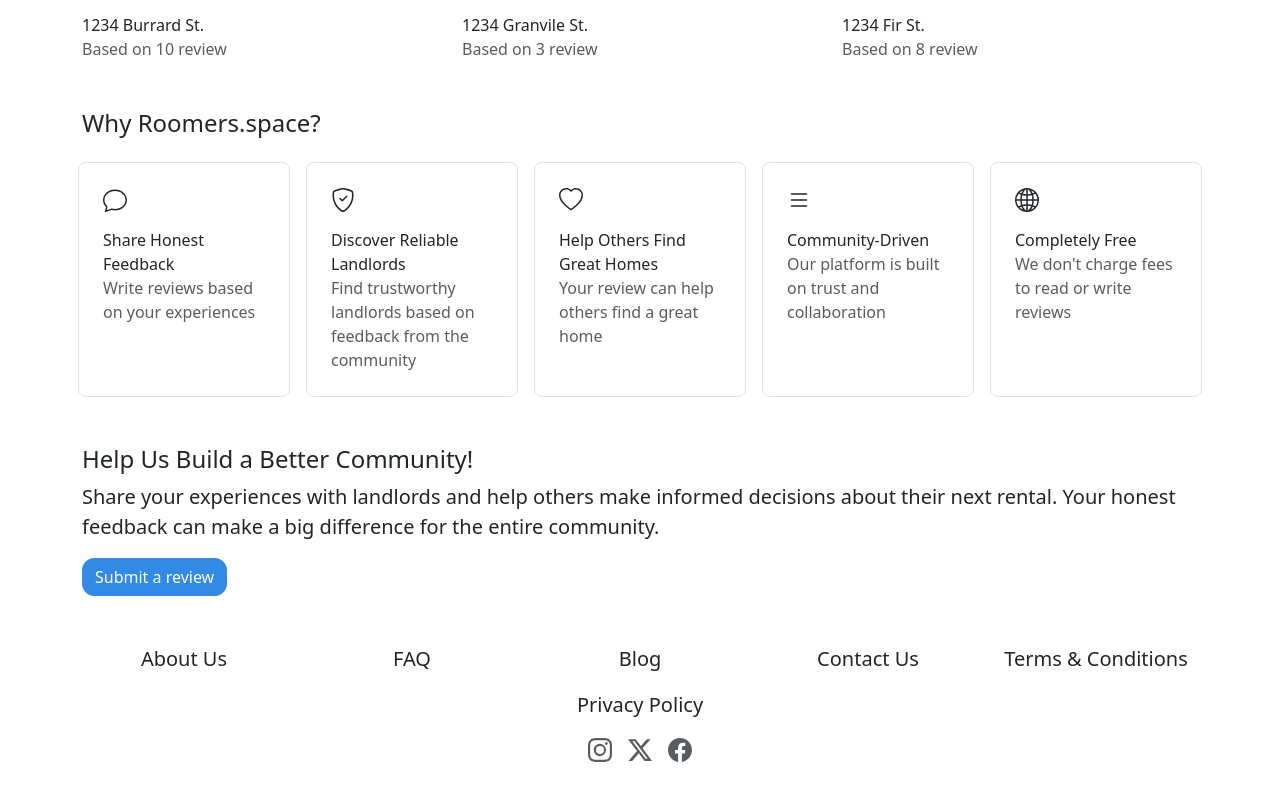
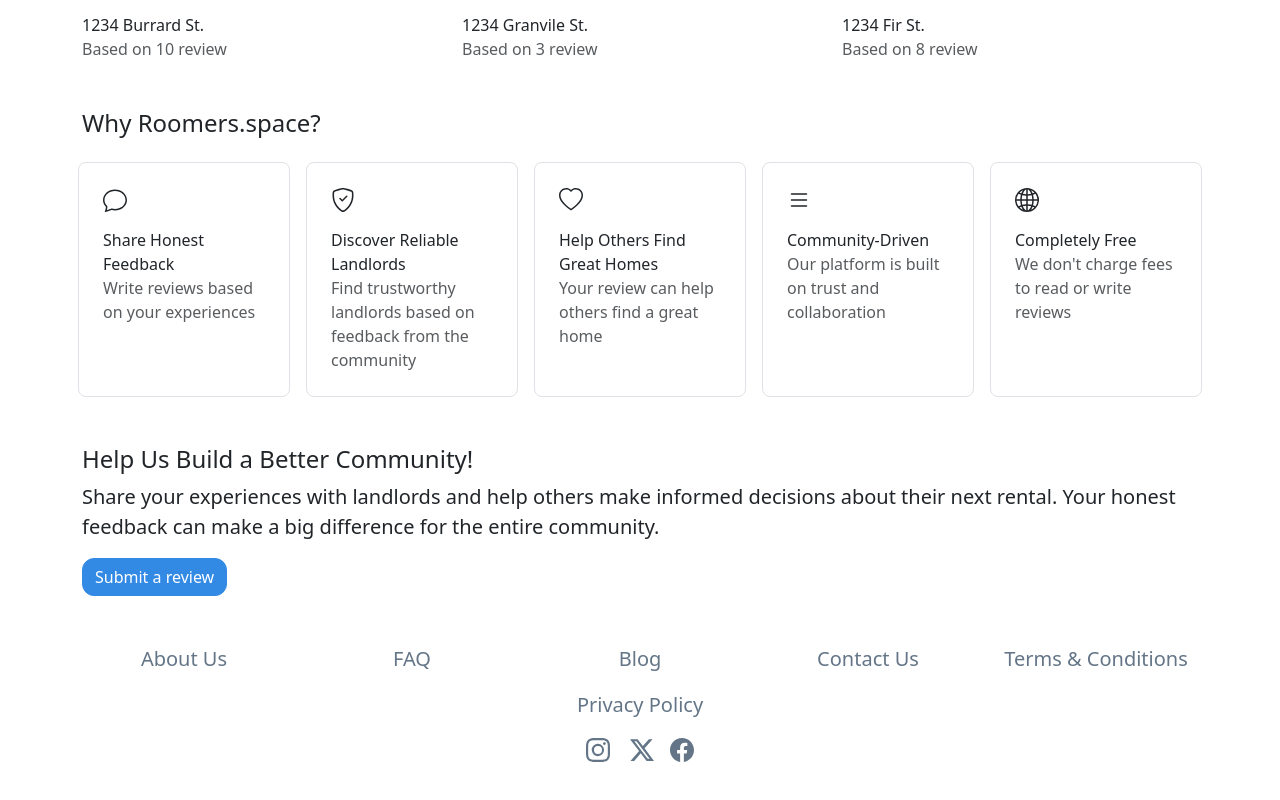
Before and after one commit to bises7/Roomers, a Next.js app: page / in a window 1280 px wide. Shown: the part 1831-2631 px from the top of the page. Built offline with nearby package versions, Linux system fonts and the light colour scheme.

Commit message:
Fix the links in footer

```diff
--- a/src/app/components/Common/Footer.tsx
+++ b/src/app/components/Common/Footer.tsx
@@ -1,6 +1,9 @@
 import { NextPage } from "next";
+import Link from "next/link";
 import { Col, Row } from "react-bootstrap";
 import { BsFacebook, BsInstagram, BsTwitterX } from "react-icons/bs";
+import styles from "../../styles/footer.module.scss";
+import classNames from "classnames";
 
 interface Props {
   className: string;
@@ -12,42 +15,105 @@
       <Row className="text-center">
         <Col>
           <span className="lead">
+            <Link
+              href="/about"
+              className={classNames({
+                [styles.links]: true,
+              })}
+            >
               <b>About Us</b>
+            </Link>
           </span>
         </Col>
         <Col>
           <span className="lead">
+            <Link
+              href="/faq"
+              className={classNames({
+                [styles.links]: true,
+              })}
+            >
               <b>FAQ</b>
+            </Link>
           </span>
         </Col>
         <Col>
           <span className="lead">
+            <Link
+              href="/blog"
+              className={classNames({
+                [styles.links]: true,
+              })}
+            >
               <b>Blog</b>
+            </Link>
           </span>
         </Col>
         <Col>
           <span className="lead">
+            <Link
+              href="/contact"
+              className={classNames({
+                [styles.links]: true,
+              })}
+            >
               <b>Contact Us</b>
+            </Link>
           </span>
         </Col>
         <Col>
           <span className="lead">
+            <Link
+              href="/terms-and-condition"
+              className={classNames({
+                [styles.links]: true,
+              })}
+            >
               <b>Terms & Conditions</b>
+            </Link>
           </span>
         </Col>
       </Row>
       <Row className="mt-3">
         <Col className="col-12 text-center">
           <span className="lead">
+            <Link
+              href="/privacy-policy"
+              className={classNames({
+                [styles.links]: true,
+              })}
+            >
               <b>Privacy Policy</b>
+            </Link>
           </span>
         </Col>
       </Row>
       <Row className="mt-3">
         <Col className="col-12 text-center text-muted">
+          <Link
+            href="/privacy-policy"
+            className={classNames({
+              [styles.links]: true,
+            })}
+          >
             <BsInstagram size={24} className="me-3" />
+          </Link>{" "}
+          <Link
+            href="/privacy-policy"
+            className={classNames({
+              [styles.links]: true,
+            })}
+          >
             <BsTwitterX size={24} className="me-3" />
+          </Link>
+          <Link
+            href="/privacy-policy"
+            className={classNames({
+              [styles.links]: true,
+            })}
+          >
             <BsFacebook size={24} />
+          </Link>
         </Col>
       </Row>
     </div>
--- /dev/null
+++ b/src/app/styles/footer.module.scss
@@ -0,0 +1,8 @@
+.links {
+  text-decoration: none;
+  color: #637587;
+}
+
+.links:hover {
+  color: black;
+}
```
Lines whose indentation alone changed are shown as unchanged.
